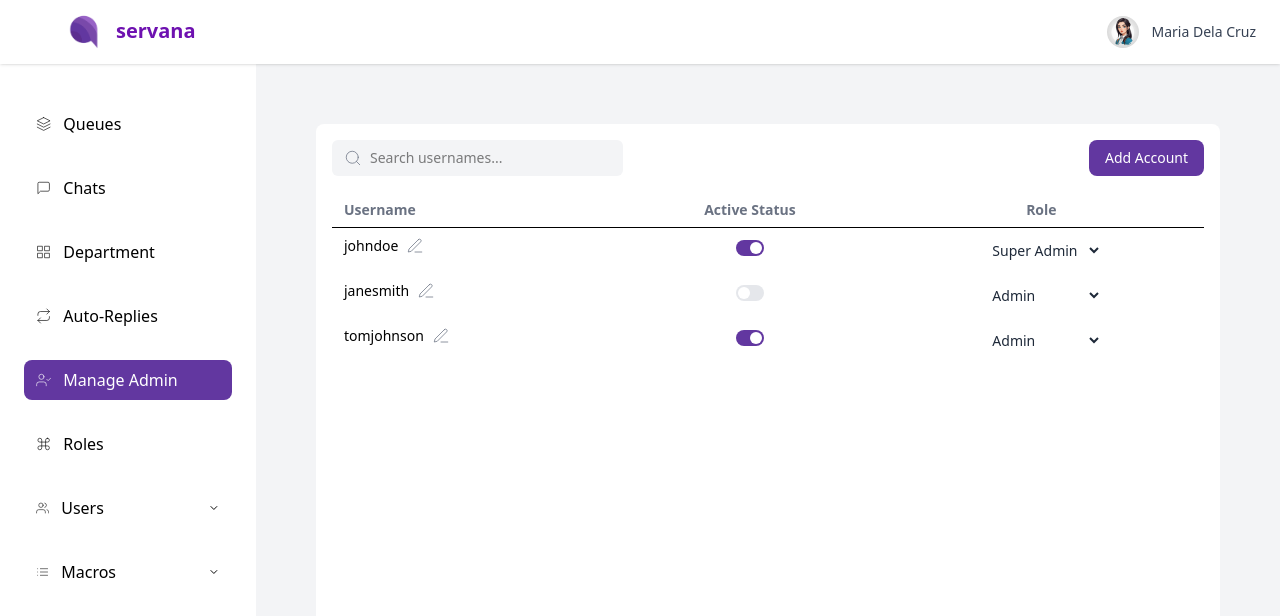
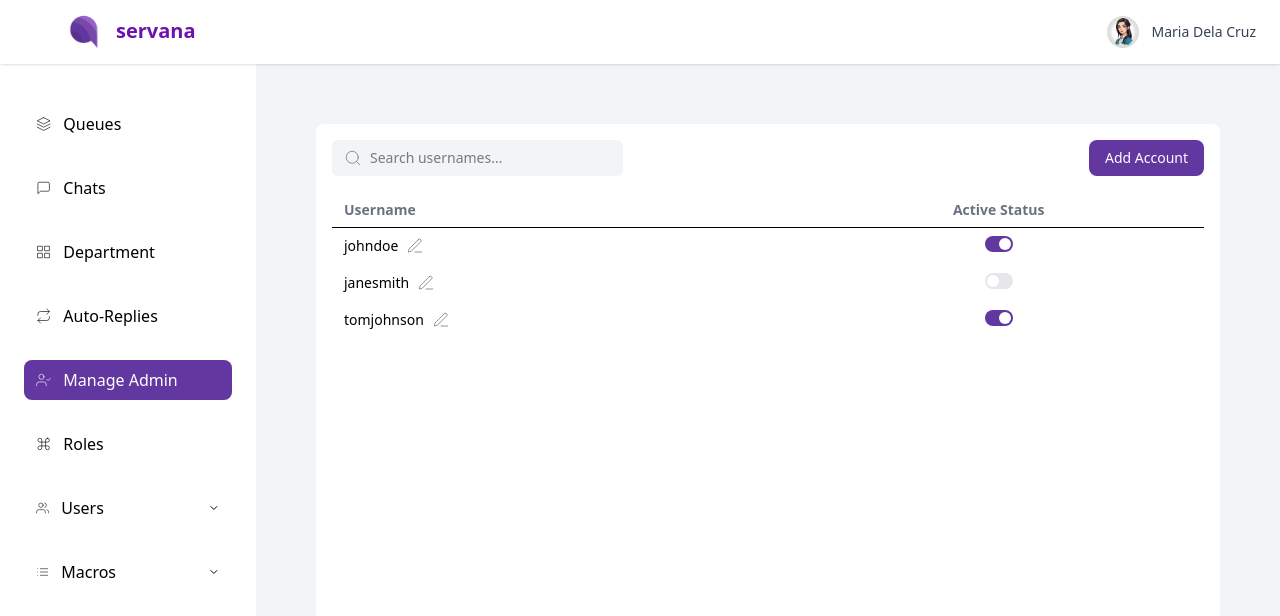
Before and after one commit to manuelamanetjr/frontend_web, a React (Vite) app: page /manage-admin in a window 1280 px wide. Shown: the top 616 px of the page. Built offline with nearby package versions, Linux system fonts and the light colour scheme.

Commit message:
remove dropdown roles on ManageAdmin

```diff
--- a/screens/ManageAdmin.jsx
+++ b/screens/ManageAdmin.jsx
@@ -15,19 +15,16 @@ export default function ManageAgents() {
       username: "johndoe",
       password: "pass123",
       active: true,
-      Role: "Super Admin",
     },
-    { username: "janesmith", password: "secret", active: false, Role: "Admin" },
-    { username: "tomjohnson", password: "123456", active: true, Role: "Admin" },
+    { username: "janesmith", password: "secret", active: false },
+    { username: "tomjohnson", password: "123456", active: true },
   ]);
 
   const [isModalOpen, setIsModalOpen] = useState(false);
   const [currentEditIndex, setCurrentEditIndex] = useState(null);
   const [editUsername, setEditUsername] = useState("");
   const [editPassword, setEditPassword] = useState("");
-  const [editRole, setEditRole] = useState("Admin");
 
-  const Role = ["Admin", "Super Admin"];
   const toggleSidebar = () => setMobileSidebarOpen((prev) => !prev);
 
   const filteredAgents = agents.filter((agent) =>
@@ -80,7 +77,6 @@ export default function ManageAgents() {
                 onClick={() => {
                   setEditUsername("");
                   setEditPassword("");
-                  setEditRole("Admin");
                   setCurrentEditIndex(null);
                   setShowPassword(false);
                   setIsModalOpen(true);
@@ -97,7 +93,6 @@ export default function ManageAgents() {
                   <tr>
                     <th className="py-2 px-3 pl-3">Username</th>
                     <th className="py-2 px-3 text-center">Active Status</th>
-                    <th className="py-2 px-3 text-center">Role</th>
                   </tr>
                 </thead>
                 <tbody>
@@ -115,7 +110,6 @@ export default function ManageAgents() {
                             setCurrentEditIndex(idx);
                             setEditUsername(agent.username);
                             setEditPassword(agent.password);
-                            setEditRole(agent.Role);
                             setShowPassword(false);
                             setIsModalOpen(true);
                           }}
@@ -137,25 +131,6 @@ export default function ManageAgents() {
                           />
                           <div className="w-7 h-4 bg-gray-200 rounded-full peer peer-checked:bg-[#6237A0] transition-colors duration-300 relative after:content-[''] after:absolute after:top-0.5 after:left-0.5 after:bg-white after:rounded-full after:h-3 after:w-3 after:transition-transform after:duration-300 peer-checked:after:translate-x-3" />
                         </label>
-                      </td>
-                      <td className="py-2 px-3 text-center">
-                        <select
-                          className="rounded-md px-2 py-1 text-sm text-gray-800 outline-none"
-                          value={agent.Role}
-                          onChange={(e) =>
-                            setAgents((prev) =>
-                              prev.map((a, i) =>
-                                i === idx ? { ...a, Role: e.target.value } : a
-                              )
-                            )
-                          }
-                        >
-                          {Role.map((roles, i) => (
-                            <option key={i} value={roles}>
-                              {roles}
-                            </option>
-                          ))}
-                        </select>
                       </td>
                     </tr>
                   ))}
@@ -200,25 +175,6 @@ export default function ManageAgents() {
                   </span>
                 </div>
 
-                {currentEditIndex === null && (
-                  <>
-                    <label className="text-sm text-gray-700 mb-1 block">
-                      Role
-                    </label>
-                    <select
-                      value={editRole}
-                      onChange={(e) => setEditRole(e.target.value)}
-                      className="w-full border rounded-md p-2 text-sm mb-4 focus:ring-2 focus:ring-purple-500 focus:outline-none transition-all duration-300"
-                    >
-                      {Role.map((role, i) => (
-                        <option key={i} value={role}>
-                          {role}
-                        </option>
-                      ))}
-                    </select>
-                  </>
-                )}
-
                 <div className="flex justify-end gap-2 mt-2">
                   <button
                     onClick={() => setIsModalOpen(false)}
@@ -247,7 +203,6 @@ export default function ManageAgents() {
                             username: editUsername,
                             password: editPassword,
                             active: true,
-                            Role: editRole,
                           },
                         ]);
                       }
--- a/screens/Roles.jsx
+++ b/screens/Roles.jsx
@@ -10,10 +10,7 @@ const initialRoles = [
     active: true,
     permissions: [
       "Can view Queues",
-      "Can Reply",
       "Can view Chats",
-      "Can End Chat",
-      "Can Transfer Department",
       "Can view Macros",
       "Can send Macros",
       "Can view Department",
@@ -37,7 +34,7 @@ const initialRoles = [
   {
     name: "Client",
     active: true,
-    permissions: ["Can view Queues", "Can view Chats", "Can View Auto-Replies"],
+    permissions: ["Can view Queues","Can End Chat", "Can Reply","Can view Chats", "Can View Auto-Replies"],
   },
   {
     name: "Agent",
@@ -59,7 +56,6 @@ const initialRoles = [
     active: true,
     permissions: [
       "Can view Queues",
-      "Can Reply",
       "Can view Chats",
       "Can End Chat",
       "Can Transfer Department",
```
